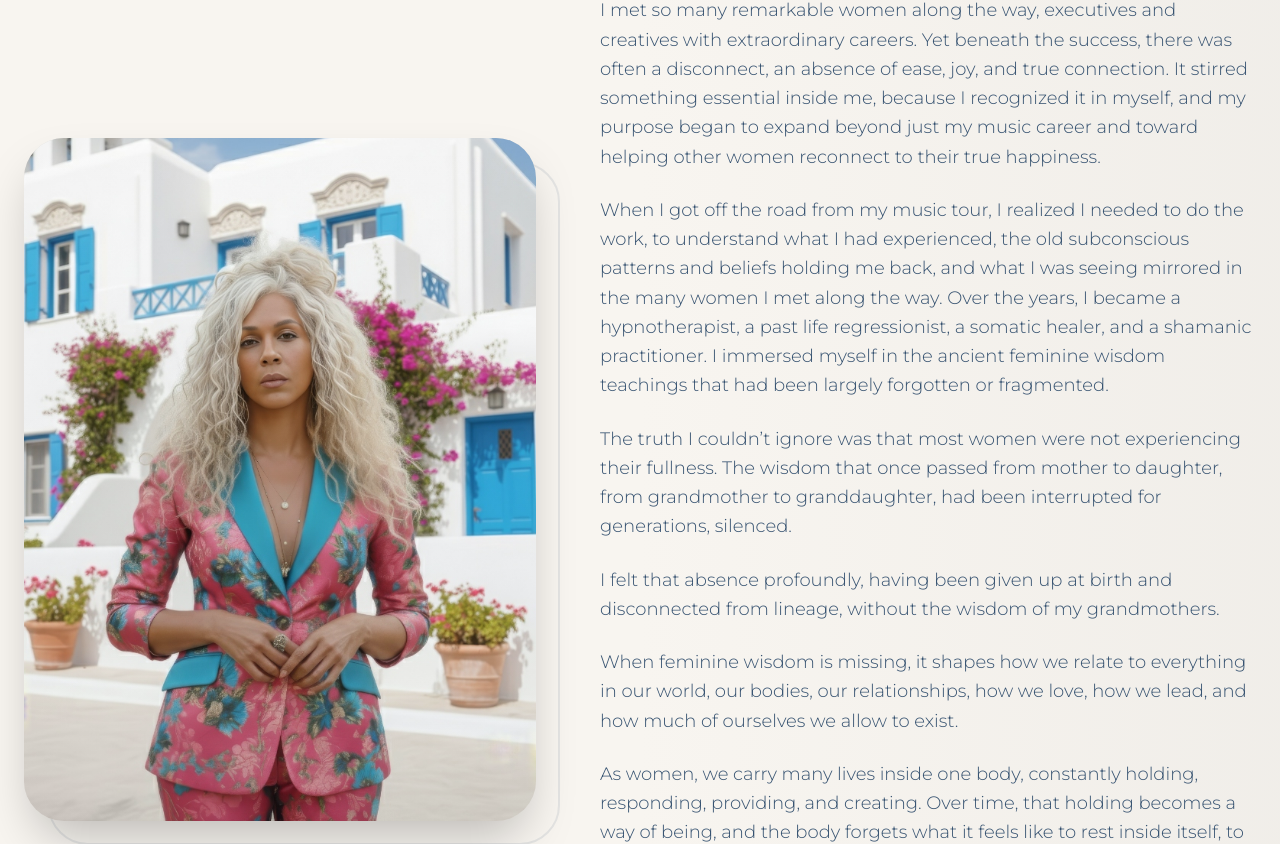
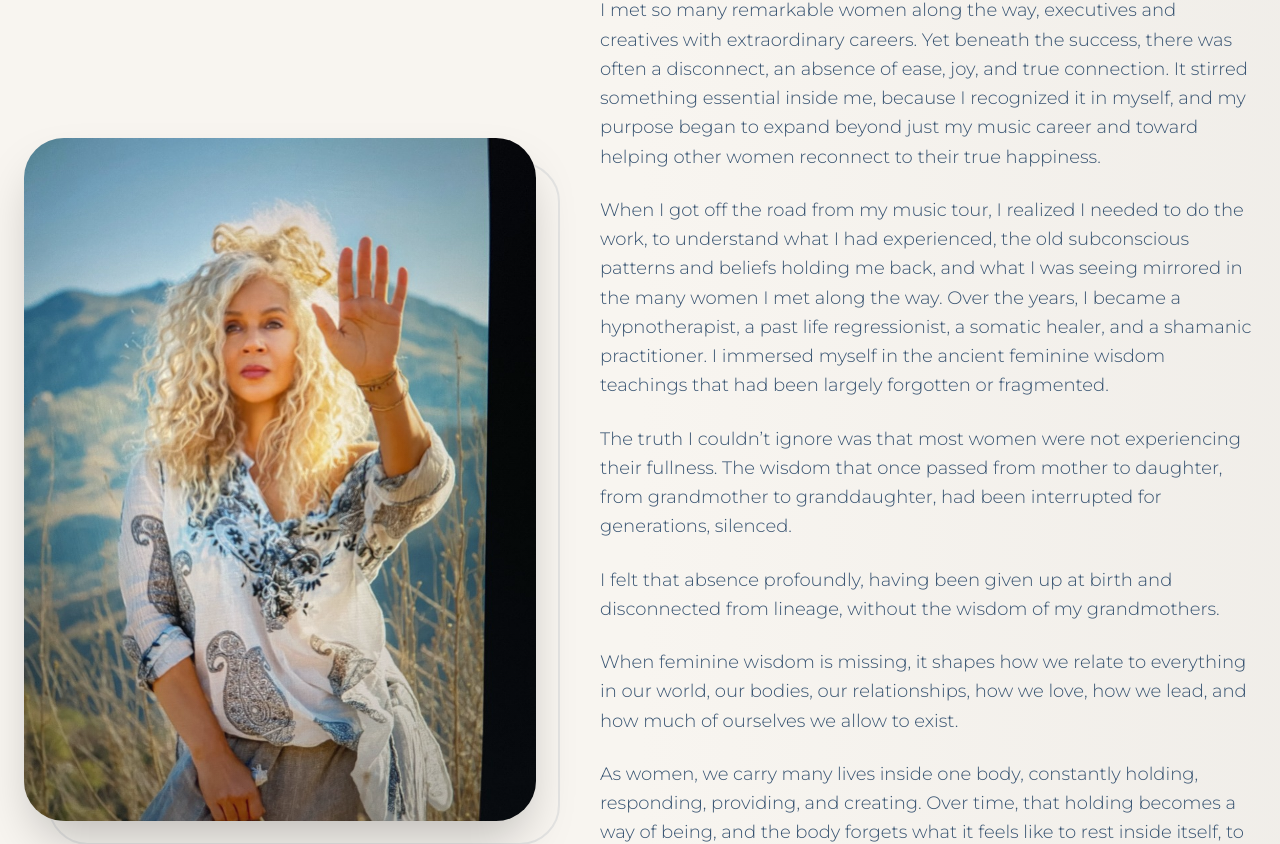
Before and after one commit to majorvfx/shamanic-beauty, a Next.js app: page / in a window 1280 px wide. Shown: the part 2338-3182 px from the top of the page. Built offline with nearby package versions, Linux system fonts and the light colour scheme.

Commit message:
Update founder image in About section

```diff
--- a/src/components/About.tsx
+++ b/src/components/About.tsx
@@ -23,7 +23,7 @@ const About = () => {
                     >
                         <div className="aspect-[3/4] rounded-[40px] overflow-hidden relative shadow-2xl bg-[#DFDDD9]">
                             <Image
-                                src="/assets/phoenix-rising.jpg"
+                                src="/assets/phoenix-new.jpg"
                                 alt="Phoenix Rising"
                                 fill
                                 className="object-cover"
```
Also changed, not shown: public/assets/phoenix-new.jpg (added).
